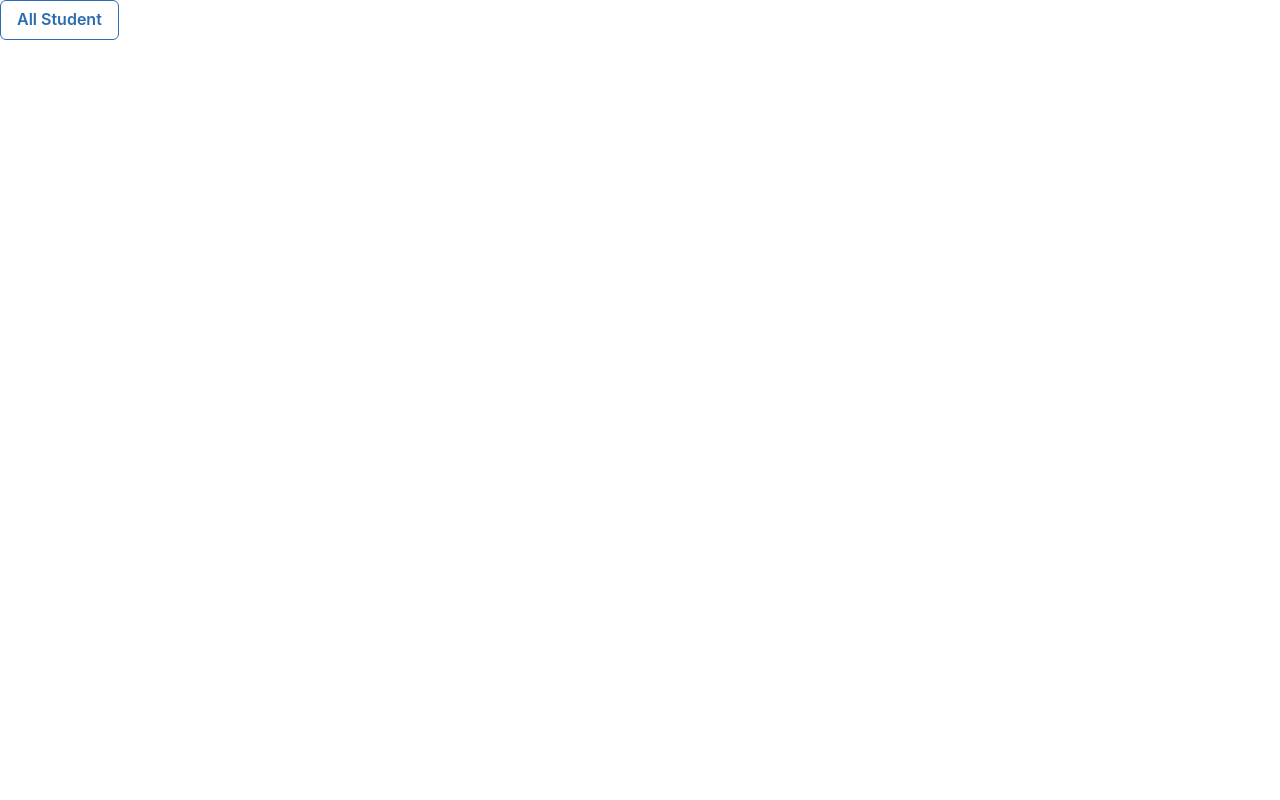
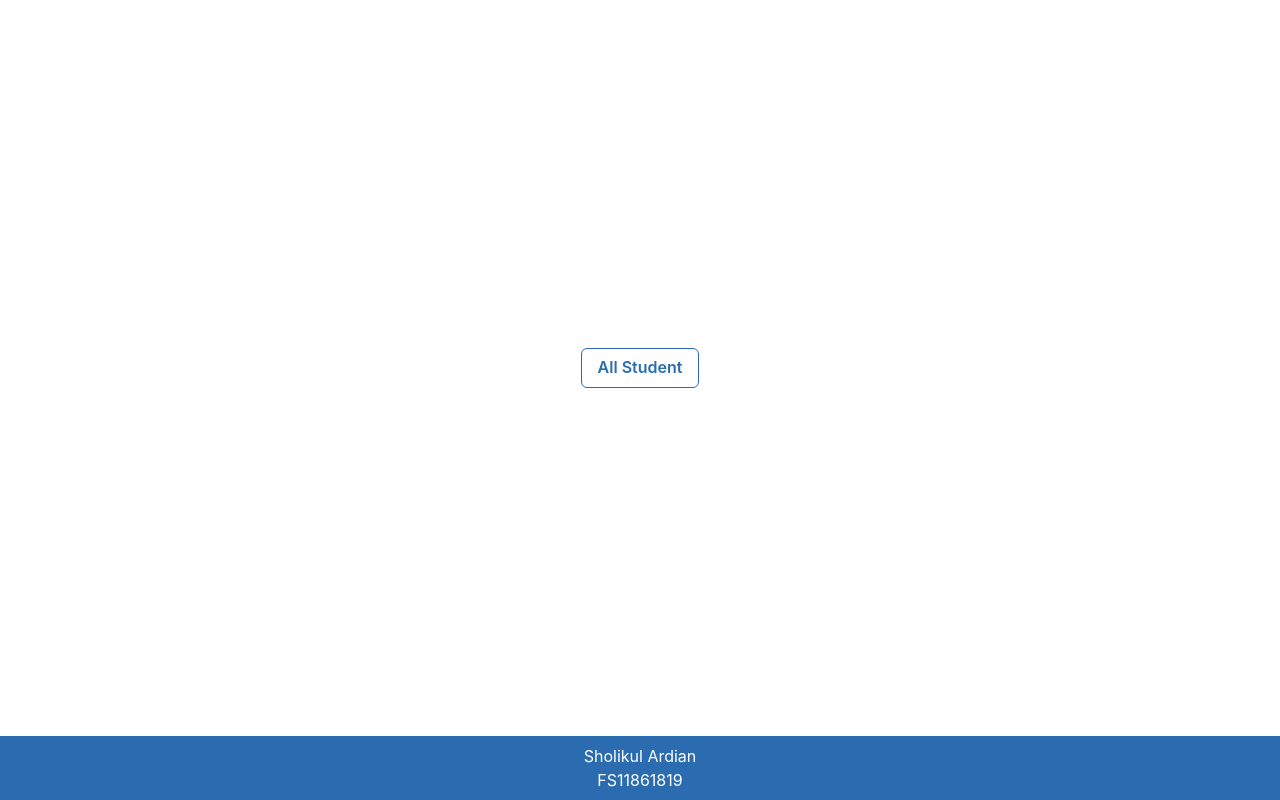
Before and after one commit to sholikul92/final-course-project-react, a React (Create React App) app: page / in a window 1280 px wide. Built offline with nearby package versions, Linux system fonts and the light colour scheme.

Commit message:
add flex-box and component footer

```diff
--- a/src/Routes/Home.jsx
+++ b/src/Routes/Home.jsx
@@ -1,11 +1,17 @@
-import { Button } from '@chakra-ui/react';
+import { Button, Flex, Box } from '@chakra-ui/react';
 import { Link } from 'react-router-dom';
+import Footer from '../components/Footer';
 
 const Home = () => {
   return (
-    <Button as={Link} to='student' data-testid='student-btn' variant='outline' colorScheme='blue'>
-      All Student
-    </Button>
+    <Flex direction={'column'} h={'100vh'}>
+      <Flex flex={1} justify={'center'} align={'center'}>
+        <Button as={Link} to='student' data-testid='student-btn' variant='outline' colorScheme='blue'>
+          All Student
+        </Button>
+      </Flex>
+      <Footer />
+    </Flex>
   );
 };
 
```
